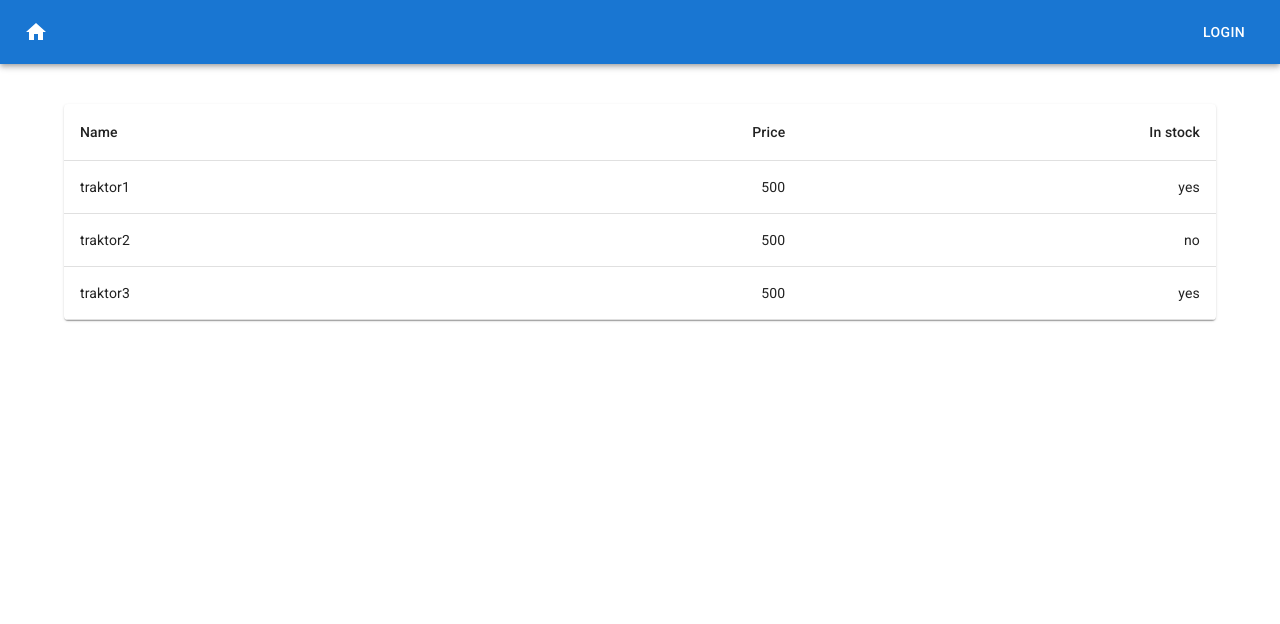
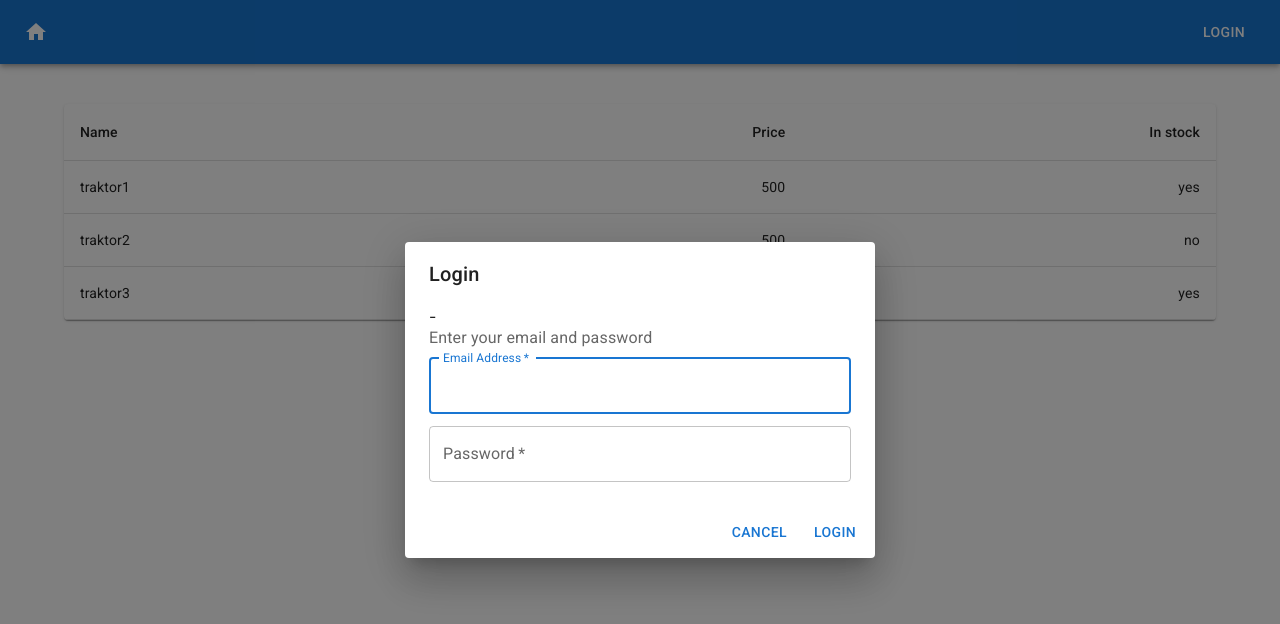
Before and after one commit to kasznar/d-react-training, a React (Create React App) app: page /product-list in a window 1280 px wide. Shown: the top 624 px of the page. Built offline with nearby package versions, Linux system fonts and the light colour scheme; data requests are answered from the project's data file.

Commit message:
login form

```diff
--- a/src/App.tsx
+++ b/src/App.tsx
@@ -1,14 +1,24 @@
-import React from "react";
+import React, {FC} from "react";
 import {BrowserRouter as Router, Redirect, Route, Switch,} from "react-router-dom";
 import {Header} from "./layout/Header";
 import {ProductListPage} from "./productList/ProductListPage";
 import {ProductPage} from "./product/ProductPage";
 import {PageTitleProvider} from "./context/PageTitle";
+import {UserProvider} from "./context/User";
+
+
+const Provider: FC = ({children}) => (
+    <PageTitleProvider>
+      <UserProvider>
+        {children}
+      </UserProvider>
+    </PageTitleProvider>
+)
+
 
 function App() {
   return (
-    <div>
-      <PageTitleProvider>
+    <Provider>
           <Router>
             <Header />
             <Switch>
@@ -21,8 +31,7 @@ function App() {
               <Redirect to="/product-list" />
             </Switch>
           </Router>
-      </PageTitleProvider>
-    </div>
+    </Provider>
   );
 }
 
--- /dev/null
+++ b/src/context/User.tsx
@@ -0,0 +1,35 @@
+import {createContext, FC, useState} from "react";
+import {LoginDialog} from "../login/LoginDialog";
+
+
+export interface User {
+    isLoggedIn: boolean;
+    login: () => void;
+    logout: () => void;
+}
+
+export const UserContext = createContext<User>({
+    isLoggedIn: false,
+    login: () => {},
+    logout: () => {},
+})
+
+export const UserProvider: FC = ({children}) => {
+    const [isLoggedIn, setIsLoggedIn] = useState(false);
+    const [isLoginDialogOpen, setIsLoginDialogOpen] = useState(true);
+
+    const login = () => {
+        setIsLoginDialogOpen(true);
+    }
+
+    const logout = () => {
+        setIsLoggedIn(false);
+    }
+
+    return(<>
+        <LoginDialog open={isLoginDialogOpen} onClose={()=> setIsLoginDialogOpen(false)}/>
+        <UserContext.Provider value={{isLoggedIn, login, logout}}>
+            {children}
+        </UserContext.Provider>
+    </>)
+}
--- /dev/null
+++ b/src/login/LoginDialog.tsx
@@ -0,0 +1,56 @@
+import React, {FC, useState} from "react";
+import {Button, Dialog, DialogActions, DialogContent, DialogContentText, DialogTitle, TextField} from "@mui/material";
+
+interface State {
+    email: string,
+    password: string,
+}
+
+type InputEvent = React.ChangeEvent<HTMLInputElement | HTMLTextAreaElement>;
+
+
+export const LoginDialog: FC<{open: boolean, onClose: ()=>void}> = ({open, onClose}) => {
+    const [values, setValues] = useState<State>({
+        email: '',
+        password: '',
+    })
+
+    const handleChange = (key: keyof State) => (event: InputEvent) => {
+        setValues({...values, [key]: event.target.value})
+    }
+
+    return (
+        <Dialog open={open} onClose={onClose}>
+            <DialogTitle>Login</DialogTitle>
+            <DialogContent>
+                {values.email} - {values.password}
+                <DialogContentText>Enter your email and password</DialogContentText>
+                <TextField
+                    autoFocus
+                    margin="dense"
+                    id="name"
+                    label="Email Address"
+                    type="email"
+                    fullWidth
+                    required
+                    value={values.email}
+                    onChange={handleChange("email")}
+                />
+                <TextField
+                    margin="dense"
+                    id="password"
+                    label="Password"
+                    type="password"
+                    fullWidth
+                    required
+                    value={values.password}
+                    onChange={handleChange("password")}
+                />
+            </DialogContent>
+            <DialogActions>
+                <Button onClick={onClose}>Cancel</Button>
+                <Button>Login</Button>
+            </DialogActions>
+        </Dialog>
+    )
+}
```
Lines whose indentation alone changed are shown as unchanged.
